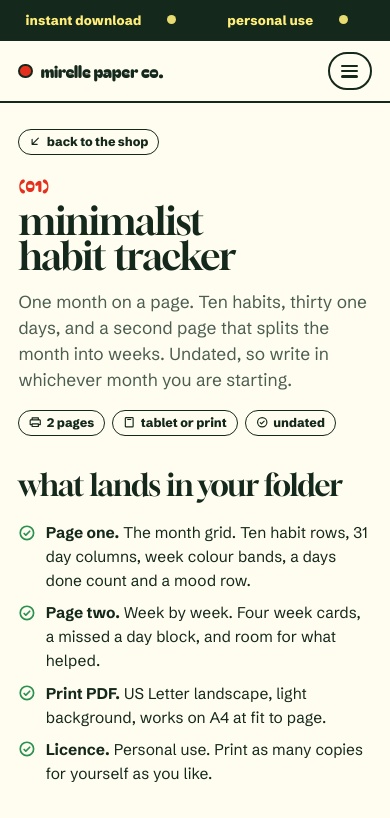
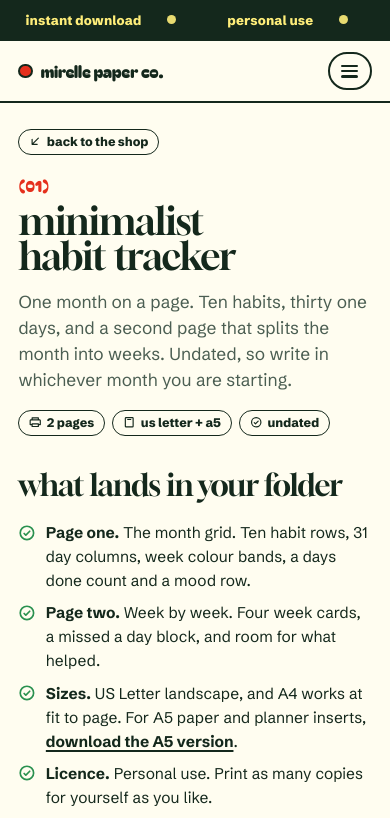
Before and after one commit to iguesshecodes/mirelle-site, a plain HTML site: page checkout.html in a window 390 px wide. Shown: the top 818 px of the page. Drawn offline with Linux system fonts and the light colour scheme.

Commit message:
Add A5 landscape versions of every product
A5 is a top-five Pinterest completion for printable planner pages and
nothing here served it. Each PDF is fitted to A5 landscape and centred
rather than stretched, since US Letter landscape and A5 landscape are
different ratios. Print versions only: the tappable links belong to the
tablet build, where paper size is meaningless.

Co-Authored-By: Claude Opus 5 <noreply@anthropic.com>
Claude-Session: https://claude.ai/code/session_01BUaqQEHj7wmZs4qXj59Wku

```diff
--- a/checkout.html
+++ b/checkout.html
@@ -117,12 +117,12 @@ var PRODUCTS = {
     url: 'files/Mirelle-Minimalist-Habit-Tracker.pdf', download: true,
     note: 'Downloads straight away. No email, no account, no card.',
     sub: 'One month on a page. Ten habits, thirty one days, and a second page that splits the month into weeks. Undated, so write in whichever month you are starting.',
-    chips: [['i-print','2 pages'],['i-tab','tablet or print'],['i-check','undated']],
-    rail: [['PDF pages','2'],['Stickers','not in this one']],
+    chips: [['i-print','2 pages'],['i-tab','us letter + a5'],['i-check','undated']],
+    rail: [['PDF pages','2'],['Sizes','US Letter + A5']],
     spec: [
       ['Page one','The month grid. Ten habit rows, 31 day columns, week colour bands, a days done count and a mood row.'],
       ['Page two','Week by week. Four week cards, a missed a day block, and room for what helped.'],
-      ['Print PDF','US Letter landscape, light background, works on A4 at fit to page.'],
+      ['Sizes','US Letter landscape, and A4 works at fit to page. For A5 paper and planner inserts, <a class="ulink" href="files/Mirelle-Minimalist-Habit-Tracker-A5.pdf" download>download the A5 version</a>.'],
       ['Licence','Personal use. Print as many copies for yourself as you like.']
     ],
     steps: [
@@ -139,12 +139,12 @@ var PRODUCTS = {
     url: 'files/Mirelle-Bad-Day-Page.pdf', download: true,
     note: 'Downloads straight away. No email, no account, no card.',
     sub: 'For the day the whole system feels like too much. Three things, the two minute version of each habit, one thing to let go of, and a row that says start again here. Page two is the week that follows.',
-    chips: [['i-print','2 pages'],['i-tab','tablet or print'],['i-check','undated']],
-    rail: [['PDF pages','2'],['Stickers','not in this one']],
+    chips: [['i-print','2 pages'],['i-tab','us letter + a5'],['i-check','undated']],
+    rail: [['PDF pages','2'],['Sizes','US Letter + A5']],
     spec: [
       ['Page one','Top three only, the two minute version of each habit, one thing to let go of, and a seven day start again row.'],
       ['Page two','The restart week. Seven day cards with one tiny thing each, plus what helped and what you are keeping.'],
-      ['Print PDF','US Letter landscape on a light cream background, so it does not drain your ink.'],
+      ['Sizes','US Letter landscape on a light cream background, so it does not drain your ink. For A5 paper and planner inserts, <a class="ulink" href="files/Mirelle-Bad-Day-Page-A5.pdf" download>download the A5 version</a>.'],
       ['Licence','Personal use. Print it as often as you need to.']
     ],
     steps: [
--- a/css/style.css
+++ b/css/style.css
@@ -316,3 +316,8 @@ form.sub input:focus{outline:3px solid var(--tomato);outline-offset:2px}
   *,*::before,*::after{animation-duration:.001ms!important;animation-iteration-count:1!important;transition-duration:.001ms!important}
   .rv{opacity:1;transform:none}
 }
+
+/* inline link inside a spec row */
+.spec .ulink{color:var(--ink,#14281C);text-decoration:underline;
+ text-decoration-thickness:2px;text-underline-offset:3px;font-weight:700}
+.spec .ulink:hover{text-decoration-color:var(--tomato,#E5301D)}
```
Also changed, not shown: index.html (+1 -1 lines), 2 other files.
